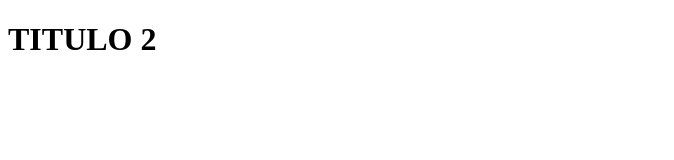
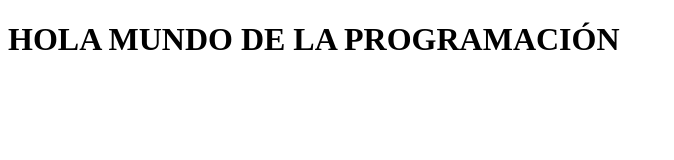
Before and after one commit to Alfrente/hello-wold-git, a plain HTML site: page index.html in a window 1280 px wide. Shown: the whole page, without its empty margins (0-674 px from the left). Drawn offline with Linux system fonts and the light colour scheme.

Commit message:
Cambios a hola mundo

```diff
--- a/index.html
+++ b/index.html
@@ -2,9 +2,9 @@
 <html lang="en">
 <head>
     <meta charset="UTF-8">
-    <title>DEMO HTML</title>
+    <title>hola mundo</title>
 </head>
 <body>
-<h1>TITULO 2</h1>
+<h1>HOLA MUNDO DE LA PROGRAMACIÓN</h1>
 </body>
 </html>
```
